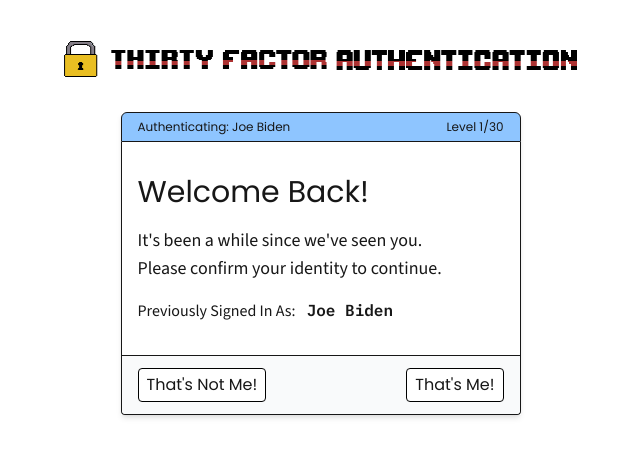
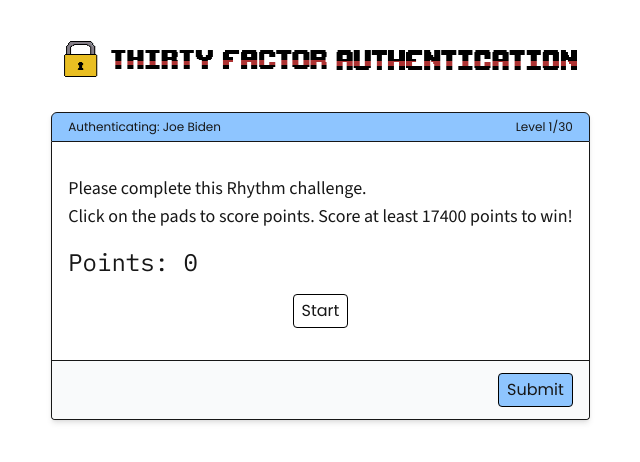
Before and after one commit to cbuchko/portfolio, a Next.js app: page /thirty-factor-authentication in a window 1280 px wide. Shown: the top 462 px of the page, without its empty margins (312-952 px from the left). Built offline with nearby package versions, Linux system fonts and the light colour scheme.

Commit message:
feat: new song version

```diff
--- a/app/thirty-factor-authentication/constants.ts
+++ b/app/thirty-factor-authentication/constants.ts
@@ -1,4 +1,4 @@
 export const devMode = false
-export const forceLevel = 0
+export const forceLevel = 26
 export const maxLevel = 30
 export const fallbackPassKey = 'fallback-password'
--- a/app/thirty-factor-authentication/levels/Spotify.tsx
+++ b/app/thirty-factor-authentication/levels/Spotify.tsx
@@ -25,17 +25,14 @@
   { count: 5, delay: halfTimeQuarter, color: colorHexArray[3] },
   { count: 5, delay: halfTimeQuarter, color: colorHexArray[4] },
   { count: 5, delay: halfTimeQuarter, color: colorHexArray[5] },
+  { count: 8, delay: halfTimeQuarter, color: colorHexArray[0] },
+  { count: 15, delay: fullTimeQuarter, color: colorHexArray[1] },
+  { count: 15, delay: fullTimeQuarter, color: colorHexArray[2] },
+  { count: 15, delay: fullTimeQuarter, color: colorHexArray[3] },
+  { count: 15, delay: fullTimeQuarter, color: colorHexArray[4] },
+  { count: 5, delay: halfTimeQuarter, color: colorHexArray[5] },
   { count: 5, delay: halfTimeQuarter, color: colorHexArray[0] },
-  { count: 5, delay: halfTimeQuarter, color: colorHexArray[1] },
-  { count: 7, delay: halfTimeQuarter, color: colorHexArray[2] },
-  { count: 15, delay: fullTimeQuarter, color: colorHexArray[3] },
-  { count: 17, delay: fullTimeQuarter, color: colorHexArray[4] },
-  { count: 5, delay: fullTimeQuarter, color: colorHexArray[5] },
-  { count: 5, delay: fullTimeQuarter, color: colorHexArray[0] },
-  { count: 5, delay: fullTimeQuarter, color: colorHexArray[1] },
-  { count: 5, delay: fullTimeQuarter, color: colorHexArray[2] },
-  { count: 5, delay: fullTimeQuarter, color: colorHexArray[3] },
-  { count: 5, delay: fullTimeQuarter, color: colorHexArray[4] },
+  { count: 8, delay: halfTimeQuarter, color: colorHexArray[1] },
 ]
 
 type Position = { x: number; y: number }
@@ -54,9 +51,9 @@
   const [score, setScore] = useState(0)
   const padAmount = rhythmPads.length
 
-  //must get the equivalent of 75% greats and 25% goods
+  //must get the equivalent of 50% greats and 50% goods
   const scoreThreshold = useMemo(() => {
-    return Math.floor(maxRythym * 0.75 * greatScore + maxRythym * 0.25 * goodScore)
+    return Math.floor(maxRythym * 0.5 * greatScore + maxRythym * 0.5 * goodScore)
   }, [maxRythym])
 
   const resetGame = useCallback(() => {
@@ -244,7 +241,7 @@
     if (timeoutRef.current) return
     const id = setTimeout(() => {
       handlePadCleanup(Score.miss)
-    }, delayInMs + 50)
+    }, delayInMs + 100)
 
     // eslint-disable-next-line react-hooks/immutability
     timeoutRef.current = id
```
Also changed, not shown: 1 other file (tests, documents, lock files or other folders).
